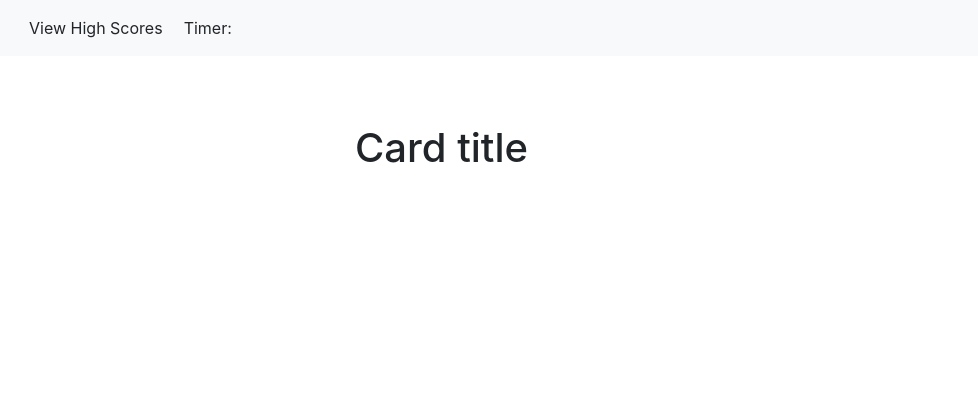
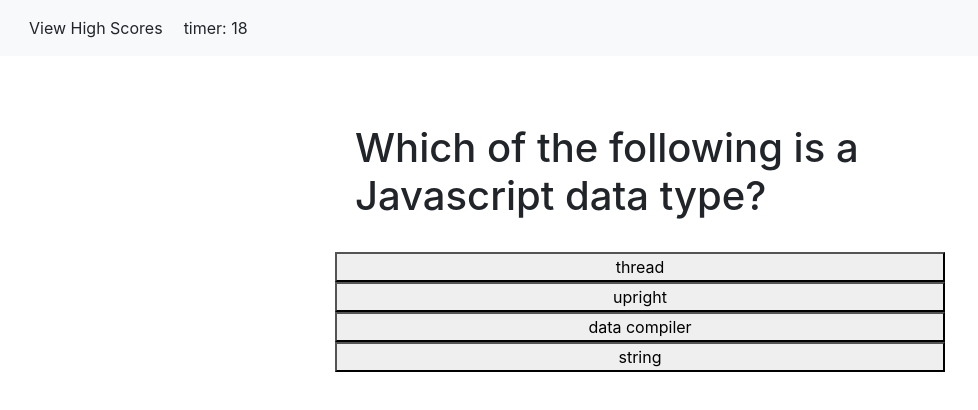
Before and after one commit to domjparker/4-question-quiz, a plain HTML site: page index.html in a window 1280 px wide. Both pictures are taken after a click on the button "Start Game". Shown: the whole page, without its empty margins (0-978 px from the left). Drawn offline with nearby package versions, Linux system fonts and the light colour scheme.

Commit message:
timer is displaying, starting, and alerting if running out.

```diff
--- a/index.html
+++ b/index.html
@@ -15,7 +15,7 @@
     <nav class="navbar navbar-expand-lg navbar-light bg-light">
         <div class="d-flex justify-content-between">
             <button id="highScoreButton" class="btn btn-light flex-row">View High Scores</button>
-            <div id="timer" class="float-right p-2 bd-highlight">Timer: </div>
+            <div id="timer" class="float-right p-2 bd-highlight"> </div>
         </div>
       </nav>
 
--- a/script.js
+++ b/script.js
@@ -2,7 +2,7 @@
 var startPage = document.querySelector("#startPage");
 var startBtnDiv = document.querySelector("#startBtnDiv");
 var hiScoreBtn = document.querySelector("#highScoreButton")
-var timerDisplay = document.querySelector("#timer");
+var timerDisplayID = document.querySelector("#timer");
 
 // variables made from elements grabbed from the quiz pages
 var quizPage = document.querySelector("#quiz");
@@ -22,6 +22,9 @@ var scoreListDiv = document.querySelector("#scoresRanked");
 var playAgainBtn = document.querySelector("#playAgain");
 var deleteScoresBtn = document.querySelector("#deleteScores");
 
+var secondsLeft = 20
+
+// not sure if i'm going to use this yet to keep score or whether
 var scoreCount = 0
 
 // index to be used to track cycling through the questionBank array
@@ -60,8 +63,9 @@ function preStart() {
     startBtn.addEventListener("click", function() {
         scoreCount = 0;
         displayQuizPage()
+        populateQuesAns()
         startTimer()
-        populateQuesAns()
+
     })
 }
 
@@ -87,6 +91,7 @@ choicesID.addEventListener("click",function (event) {
                 congrats.textContent = "Correct!!! You know your stuff!!!"
                 choiceResult.appendChild(congrats);
                 indexCount++;
+                scoreCount++
                 populateQuesAns()
             }
             else {
@@ -95,6 +100,8 @@ choicesID.addEventListener("click",function (event) {
                 wrongAnswer.textContent = "That was a bloody awful answer, wasn't it?!!"
                 choiceResult.appendChild(wrongAnswer);
                 indexCount++;
+                scoreCount--;
+
                 populateQuesAns()
             }
         }
@@ -102,7 +109,17 @@ choicesID.addEventListener("click",function (event) {
 })
 
 
-
+function startTimer() {
+    var timerInterval = setInterval(function() {
+        secondsLeft--;
+        timerDisplayID.textContent = "timer: " + secondsLeft;
+        if(secondsLeft === -1) {
+            clearInterval(timerInterval);
+            alert("You ran out of time");
+            displayResultPage()
+        }
+    }, 1000);
+}
 
 
 
@@ -115,7 +132,7 @@ function displayStartPage(){
     quizPage.style.display = "none";
     resultPage.style.display = "none";
     highScorePage.style.display = "none";
-    timerDisplay.style.display = "block";
+    timerDisplayID.style.display = "block";
     hiScoreBtn.style.display = "block";
 }
 
@@ -124,7 +141,7 @@ function displayQuizPage(){
     quizPage.style.display = "block";
     resultPage.style.display = "none";
     highScorePage.style.display = "none";
-    timerDisplay.style.display = "block";
+    timerDisplayID.style.display = "block";
     hiScoreBtn.style.display = "block";
 }
 
@@ -134,7 +151,7 @@ function displayResultPage(){
     resultPage.style.display = "block";
     highScorePage.style.display = "none";
     hiScoreBtn.style.display = "none";
-    timerDisplay.style.display = "none";
+    timerDisplayID.style.display = "none";
 }
 
 function displayHighScoresPage(){
@@ -143,7 +160,7 @@ function displayHighScoresPage(){
     resultPage.style.display = "none";
     highScorePage.style.display = "block";
     hiScoreBtn.style.display = "none";
-    timerDisplay.style.display = "none";
+    timerDisplayID.style.display = "none";
 }
 
 preStart()
```
